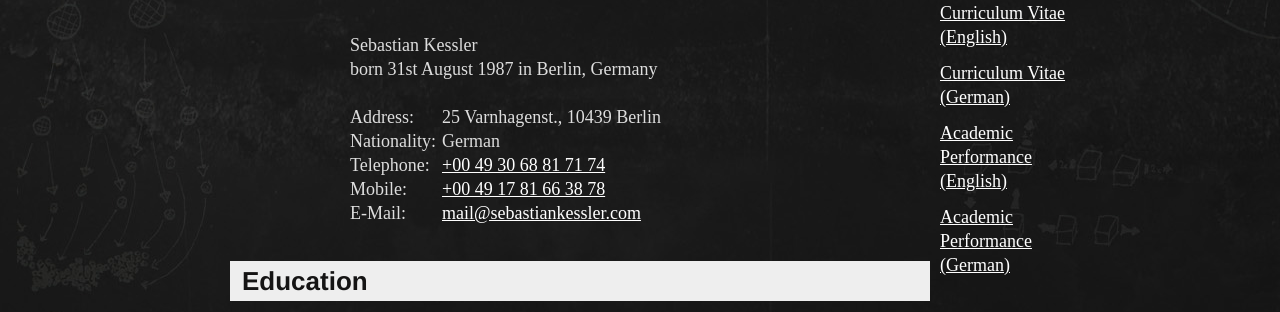
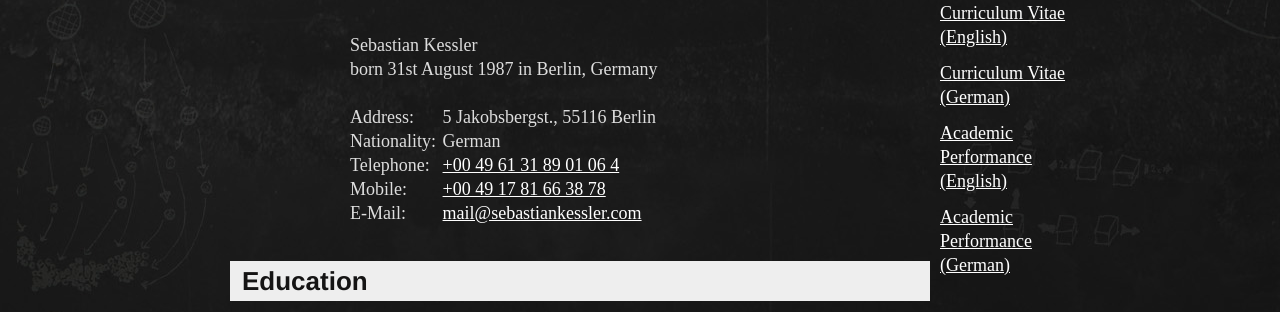
Before and after one commit to zapp/zapp.github.com, a Jekyll site: the page built from _posts/2011-10-13-documents.html, in a window 1280 px wide and 900 px high. Shown: the part 257-569 px from the top of the window. Built offline with Jekyll 4.4.1, drawn with Linux system fonts in a browser that asks for light colours; nearby versions of some CDN libraries.

Commit message:
personal data updated

```diff
--- a/_posts/2011-10-13-documents.html
+++ b/_posts/2011-10-13-documents.html
@@ -26,7 +26,7 @@ banner_url:  /img/banner/documents.png
       <tr>
         <td>Address:</td>
         <td>
-          <address>25 Varnhagenst., 10439 Berlin</address>
+          <address>5 Jakobsbergst., 55116 Berlin</address>
         </td>
       </tr>
       <tr>
@@ -36,7 +36,7 @@ banner_url:  /img/banner/documents.png
       <tr>
         <td>Telephone:</td>
         <td>
-          <a href="tel:00493068817174">+00 49 30 68 81 71 74</a>
+          <a href="tel:004961318901064">+00 49 61 31 89 01 06 4</a>
         </td>
       </tr>
       <tr>
```
Also changed, not shown: 2 other files.
